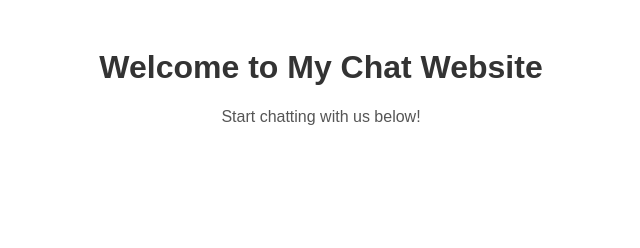
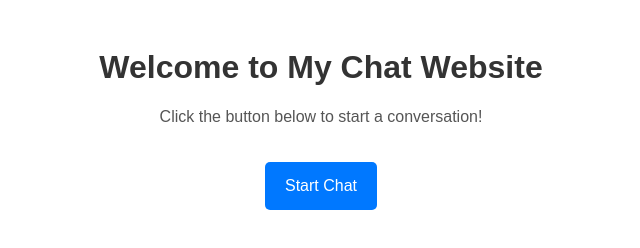
Before and after one commit to Josy216/Evangadi-puppy-page, a plain HTML site: page index.html in a window 1280 px wide. Shown: the whole page, without its empty margins (319-959 px from the left). Drawn offline with Linux system fonts and the light colour scheme.

Commit message:
Update index.html

```diff
--- a/index.html
+++ b/index.html
@@ -16,12 +16,25 @@
         p {
             color: #555;
         }
+        .chat-btn {
+            background-color: #0078ff;
+            color: white;
+            padding: 15px 20px;
+            font-size: 16px;
+            border: none;
+            cursor: pointer;
+            border-radius: 5px;
+            margin-top: 20px;
+        }
     </style>
 </head>
 <body>
 
     <h1>Welcome to My Chat Website</h1>
-    <p>Start chatting with us below!</p>
+    <p>Click the button below to start a conversation!</p>
+
+    <!-- Custom Chat Button -->
+    <button class="chat-btn" onclick="openChat()">Start Chat</button>
 
     <!-- Tawk.to Live Chat Script -->
     <script type="text/javascript">
@@ -34,6 +47,11 @@
             s1.setAttribute('crossorigin', '*');
             s0.parentNode.insertBefore(s1, s0);
         })();
+
+        // Function to open chat when button is clicked
+        function openChat() {
+            Tawk_API.toggle(); // This should open the chat window when clicked
+        }
     </script>
 
 </body>
```
